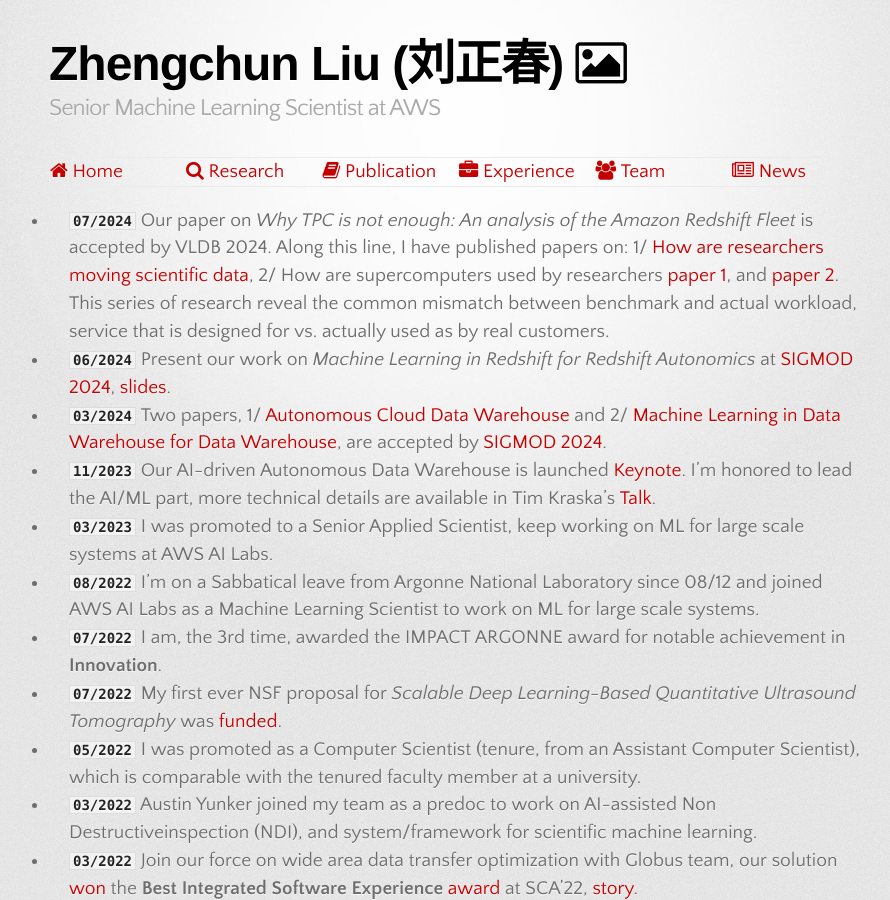
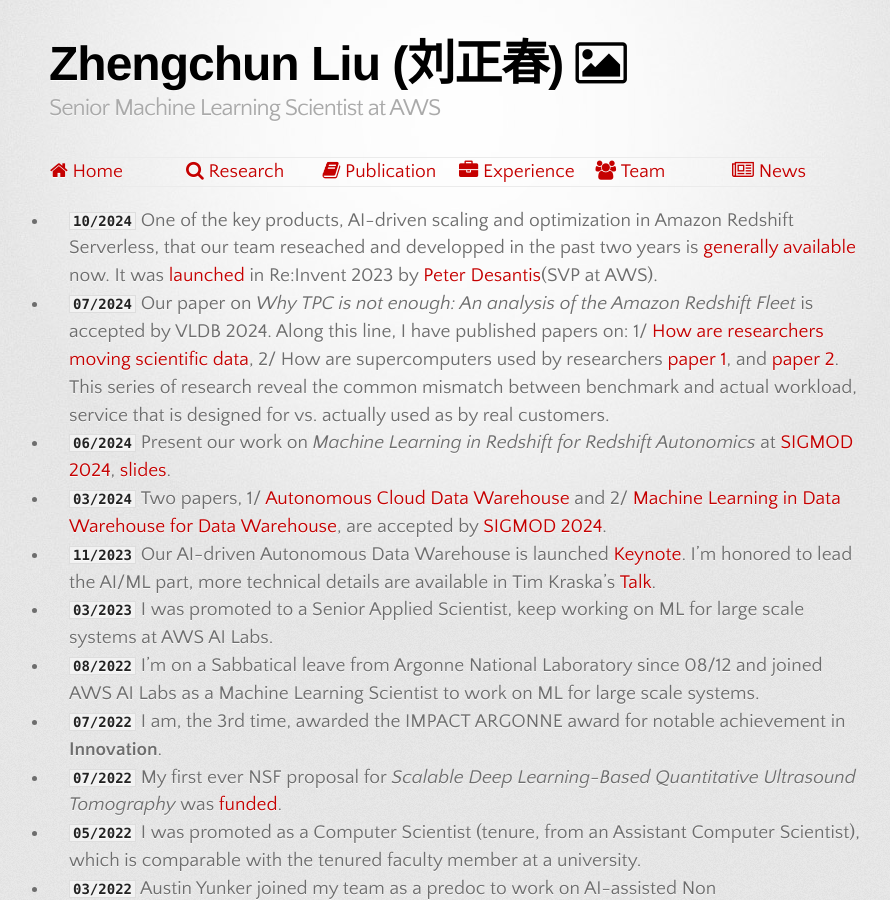
Before and after one commit to lzhengchun/lzhengchun.github.io, a Jekyll site: the page built from News.md, in a window 1280 px wide and 900 px high. Shown: the whole window, without its empty margins (181-1071 px from the left). Built offline with Jekyll 4.4.1, drawn with Linux system fonts in a browser that asks for light colours; some web fonts are replaced.

Commit message:
Update News.md

```diff
--- a/News.md
+++ b/News.md
@@ -2,6 +2,7 @@
 layout: default
 title: What's new
 ---
+* __`10/2024`__ One of the key products, AI-driven scaling and optimization in Amazon Redshift Serverless, that our team reseached and developped in the past two years is [generally available](https://aws.amazon.com/about-aws/whats-new/2024/10/amazon-redshift-serverless-ai-driven-scaling-optimization/) now. It was [launched](https://youtu.be/pJG6nmR7XxI?t=2727) in Re:Invent 2023 by [Peter Desantis](https://www.linkedin.com/in/peterdesantis/)(SVP at AWS).
 * __`07/2024`__ Our paper on *Why TPC is not enough: An analysis of the Amazon Redshift Fleet* is accepted by VLDB 2024. Along this line, I have published papers on: 1/ [How are researchers moving scientific data](https://doi.org/10.1145/3208040.3208053), 2/ How are supercomputers used by researchers [paper 1](https://dl.acm.org/doi/abs/10.1145/3392717.3392774), and [paper 2](https://doi.ieeecomputersociety.org/10.1109/SC41405.2020.00088). This series of research reveal the common mismatch between benchmark and actual workload, service that is designed for vs. actually used as by real customers.
 * __`06/2024`__ Present our work on *Machine Learning in Redshift for Redshift Autonomics* at [SIGMOD 2024](https://2024.sigmod.org/), [slides](file/SIGMOD-2024-Predictor.pdf).
 * __`03/2024`__ Two papers, 1/ [Autonomous Cloud Data Warehouse](https://dl.acm.org/doi/pdf/10.1145/3626246.3653394) and 2/ [Machine Learning in Data Warehouse for Data Warehouse](https://dl.acm.org/doi/10.1145/3626246.3653391), are accepted by [SIGMOD 2024](https://2024.sigmod.org/).
```
